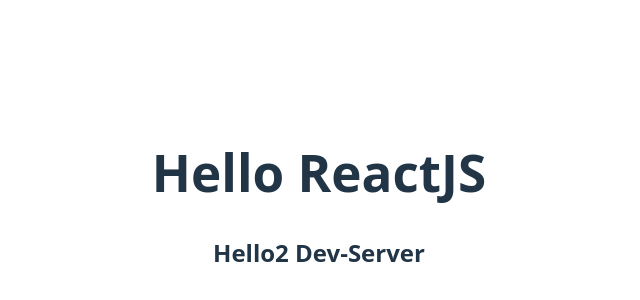
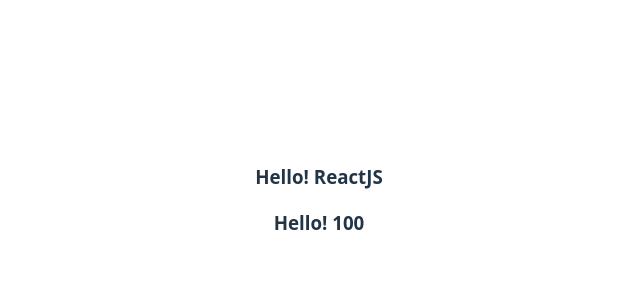
Before and after one commit to J-millar99/SK_Rookies_React-Basic-App, a React (Vite) app in the folder hello-react-app/: page / in a window 1280 px wide. Shown: the part 200-500 px from the top of the page, without its empty margins (321-961 px from the left). Built offline with nearby package versions, Linux system fonts and the light colour scheme.

Commit message:
MyComponent proptypes

```diff
--- a/hello-react-app/src/App.jsx
+++ b/hello-react-app/src/App.jsx
@@ -1,11 +1,11 @@
 import './App.css'
+import MyComponent from './components/MyComponent'
 
 function App() {
-  let text = "Dev-Server"
   return (
   <>
-    <h1>Hello ReactJS</h1>
-    <h2>Hello2 {text} </h2>
+    <MyComponent name="ReactJS" />
+    <MyComponent name={100} />
   </>
   )
 }
--- /dev/null
+++ b/hello-react-app/src/components/MyComponent.jsx
@@ -0,0 +1,20 @@
+import { Component } from 'react'
+import PropTypes from 'prop-types'
+
+export default class MyComponent extends Component {
+  render() {
+    return (
+      <div>
+        <h3>Hello! {this.props.name}</h3>
+      </div>
+    )
+  }
+} // class
+
+MyComponent.defaultProps = {
+    name: '리액트JS'
+};
+
+MyComponent.propTypes = {
+    name: PropTypes.string
+};
```
